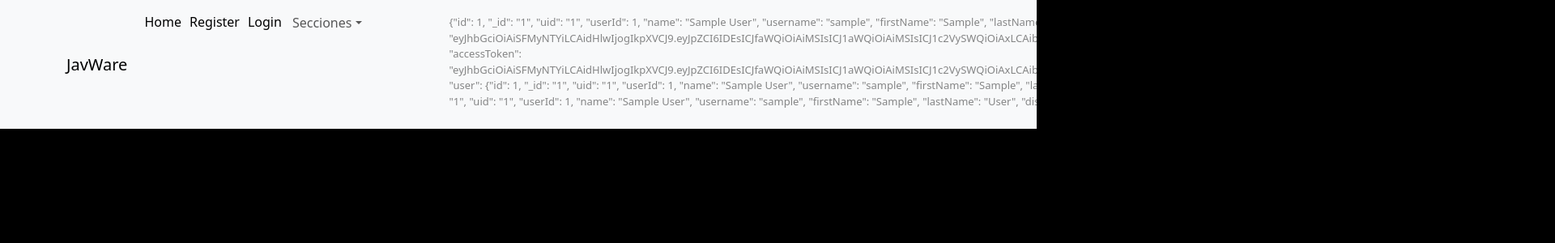
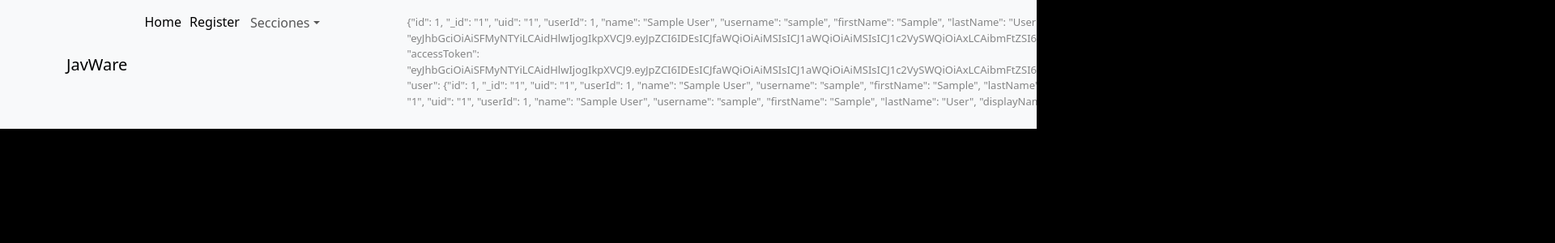
Before and after one commit to Javier-Vg/Proyect5, a React (Vite) app in the folder ReactProyect/: page / in a window 1280 px wide. Shown: the top 300 px of the page at 81% size, 1920 px wide, since content can reach past the window. Built offline with nearby package versions, Linux system fonts and the light colour scheme; no server answers; sample sign-in values are in the browser's storage.

Commit message:
correccion

```diff
--- a/ReactProyect/src/components/navbar.jsx
+++ b/ReactProyect/src/components/navbar.jsx
@@ -34,7 +34,11 @@ import LoginVerificador from '../components/loginVerificador';
 
                   <NavLink id='navLinks' to="/home">Home </NavLink>
                   <NavLink id='navLinks' to="/register">Register </NavLink>
-                  <NavLink id='navLinks' to="/login">Login</NavLink>
+                  {!sesion && (
+                      <NavLink id='navLinks' to="/login">Login</NavLink>
+                  )}
+
+
 
                   <NavDropdown title="Secciones" id="basic-nav-dropdown">
                     <NavDropdown.Item href="#action/3.1">Productos destacados</NavDropdown.Item>
```
